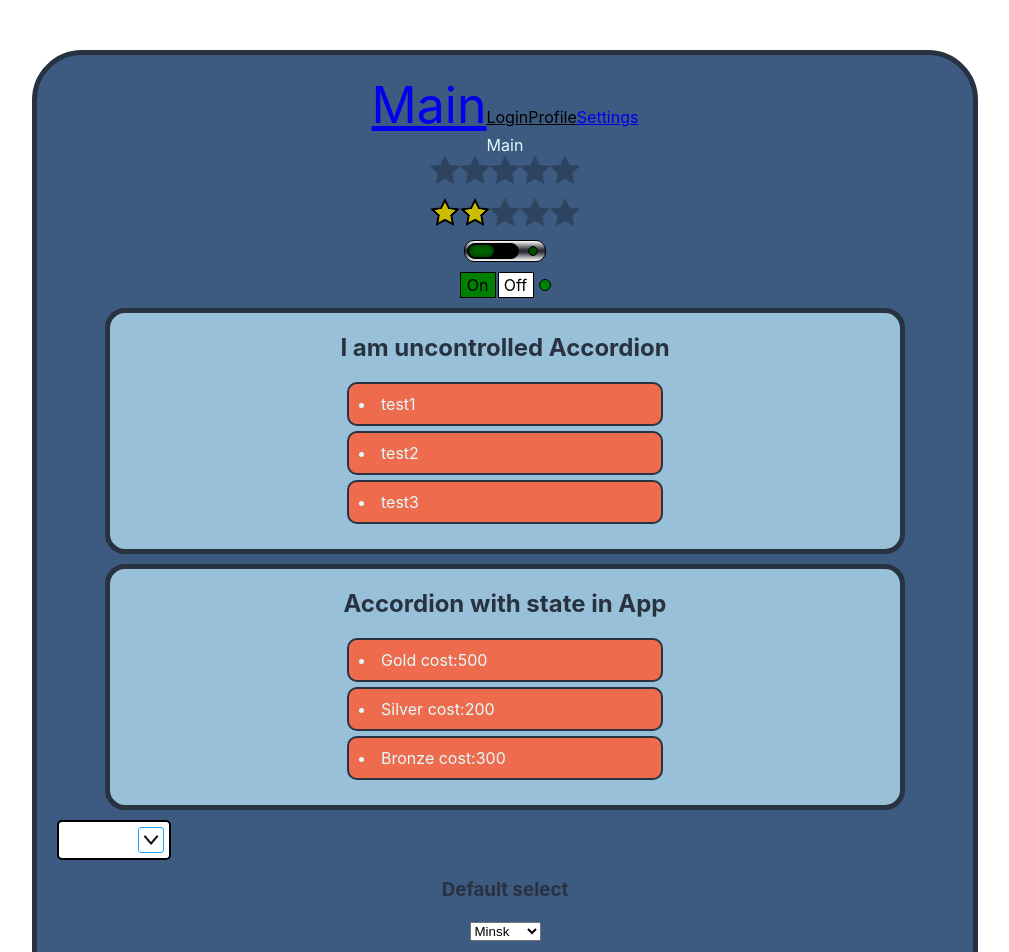
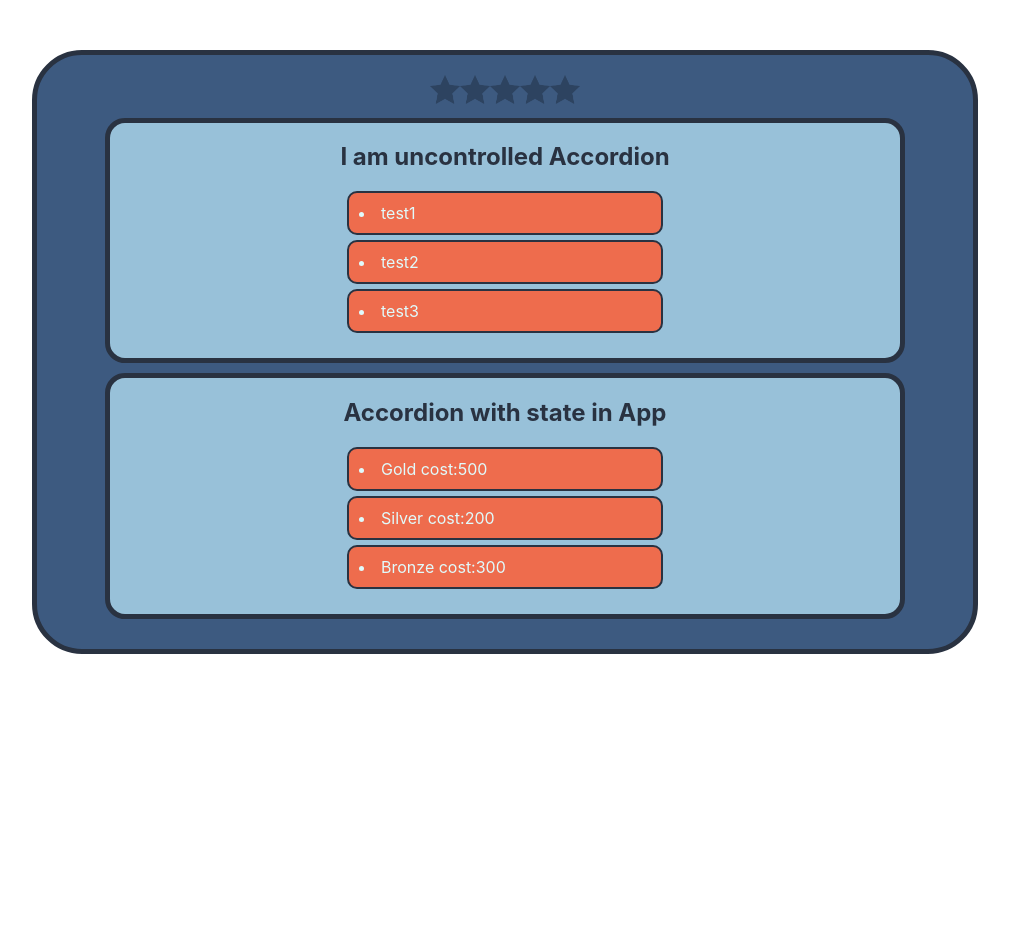
Before and after one commit to Pikadorius/samurai-way-main, a React (Create React App) app: page / in a window 1280 px wide. Shown: the top 952 px of the page, without its empty margins (135-1144 px from the left). After the commit the page ends 800 px from the top, so only its background shows below. Built offline with nearby package versions, Linux system fonts and the light colour scheme.

Commit message:
useCallback (19 react lesson)

```diff
--- a/src/App.tsx
+++ b/src/App.tsx
@@ -1,4 +1,4 @@
-import React, {useCallback, useState} from 'react';
+import React, {useCallback, useMemo, useState} from 'react';
 import './App.css';
 import Accordion from "./Components/Accordion/Accordion";
 import Rating, {RatingValueType} from "./Components/Rating/Rating";
@@ -18,31 +18,39 @@ import {SelectDimych} from "./Components/CustomSelect/SelectDimych";
 function App() {
     console.log("App rendering");
 
-    const [turned, setOnOff] = useState<boolean>(true)
-    const changeSwitch = () => {
-        setOnOff(!turned)
-    }
+    // const [turned, setOnOff] = useState<boolean>(true)
+    // const changeSwitch =useCallback( () => {
+    //     setOnOff(!turned)
+    // },[turned])
 
     const [value, setValue] = useState<RatingValueType>(0);
 
     const [accordionCollapsed, setAccordionCollapsed] = useState<boolean>(false)
-    const collapseList = () => {
+
+    const collapseList = useCallback(() => {
         setAccordionCollapsed(!accordionCollapsed)
-    }
+    },[accordionCollapsed])
+    //
+    // const unAccord = useMemo(() => {
+    //     return {
+    //         titleValue: "I am uncontrolled Accordion",
+    //         listValue: ['test1', 'test2', 'test3']
+    //     }
+    // },[])
 
-
-    const [selectValue,setSelectValue]=useState<any>(null)
+    // const [selectValue,setSelectValue]=useState<any>(null)
 
     return (
         <div className="App">
-            <RouterTests/>
+            {/*<RouterTests/>*/}
             <Rating rating={value} changeRating={setValue}/>
-            <UncontrolledRating rating={2}/>
+            {/*<UncontrolledRating rating={2}/>*/}
 
-            <OnOff turndedOn={turned} change={changeSwitch}/>
-            <OnOff2 on={turned} onChange={setOnOff}/>
+            {/*<OnOff turndedOn={turned} change={changeSwitch}/>*/}
+            {/*<OnOff2 on={turned} onChange={setOnOff}/>*/}
 
             <UncontrolledAccordion titleValue={"I am uncontrolled Accordion"} listValue={['test1', 'test2', 'test3']}/>
+
             <Accordion titleValue={"Accordion with state in App"}
                        listValue={[
                            {id:0, title:'Gold', value:'500'},
@@ -53,16 +61,16 @@ function App() {
                        collapsed={accordionCollapsed}
                        collapse={collapseList}/>
 
-            <MySelect value={selectValue} onChange={setSelectValue} itemsList={[
-                {value: '1', title: 'Minsk'},
-                {value: '2', title: 'Moscow'},
-                {value: '3', title: 'Kiev'},
-            ]}/>
-            <SelectDimych onChange={setSelectValue} items={[
-                {value: '1', title: 'Minsk'},
-                {value: '2', title: 'Moscow'},
-                {value: '3', title: 'Kiev'},
-            ]} value={selectValue}/>
+            {/*<MySelect value={selectValue} onChange={setSelectValue} itemsList={[*/}
+            {/*    {value: '1', title: 'Minsk'},*/}
+            {/*    {value: '2', title: 'Moscow'},*/}
+            {/*    {value: '3', title: 'Kiev'},*/}
+            {/*]}/>*/}
+            {/*<SelectDimych onChange={setSelectValue} items={[*/}
+            {/*    {value: '1', title: 'Minsk'},*/}
+            {/*    {value: '2', title: 'Moscow'},*/}
+            {/*    {value: '3', title: 'Kiev'},*/}
+            {/*]} value={selectValue}/>*/}
         </div>
     );
 }
--- a/src/Components/Accordion/Accordion.tsx
+++ b/src/Components/Accordion/Accordion.tsx
@@ -35,7 +35,6 @@ type AccordionTitlePropsType = {
 }
 
 const AccordionTitle = memo((props: AccordionTitlePropsType) => {
-    console.log("AccordionTitle rendering")
     return (
         <div>
             <h2 onClick={props.collapse}>{props.title}</h2>
@@ -50,7 +49,6 @@ type AccordionBodyPropsType = {
 }
 
 const AccordionBody = memo((props: AccordionBodyPropsType) => {
-    console.log("AccordionBody rendering")
     return (
         <div>
             <ol>
--- a/src/Components/Accordion/UncontrolledAccordion.tsx
+++ b/src/Components/Accordion/UncontrolledAccordion.tsx
@@ -34,7 +34,6 @@ type  UncontrolledAccordionTitlePropsType = {
 }
 
 const AccordionTitle = memo(({title, onClick}: UncontrolledAccordionTitlePropsType) => {
-    console.log("Unc. accordionTitle rendering")
     return (
         <div>
             <h2 onClick={onClick}>{title}</h2>
@@ -49,7 +48,6 @@ type  UncontrolledAccordionBodyPropsType = {
 }
 
 const AccordionBody = memo((props: UncontrolledAccordionBodyPropsType) => {
-    console.log("Unc. accordionBody rendering")
     return (
         <div>
             <ol>
```
Also changed, not shown: 1 other file (tests, documents, lock files or other folders).
